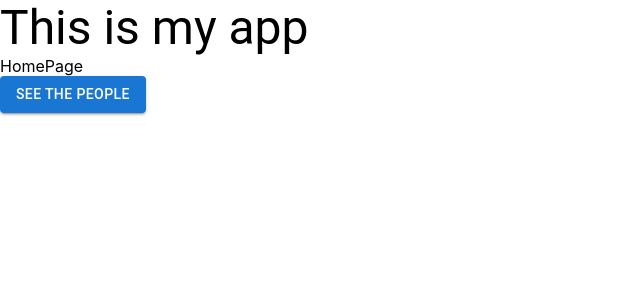
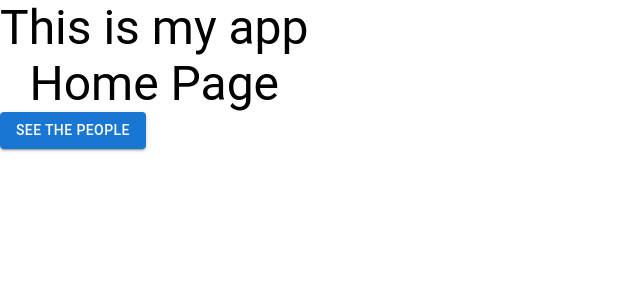
Before and after one commit to Stephankarl/people_net, a React (Create React App) app: page / in a window 1280 px wide. Shown: the top 300 px of the page, without its empty margins (0-640 px from the left). Built offline with nearby package versions, Linux system fonts and the light colour scheme.

Commit message:
home page changed

```diff
--- a/src/components/HomePage.js
+++ b/src/components/HomePage.js
@@ -1,7 +1,12 @@
 import React from 'react'
+import { Grid, Typography } from '@mui/material'
 
 export default function HomePage() {
   return (
-    <div>HomePage</div>
+    <Grid container>
+      <Grid item xs={12}>
+        <Typography variant='h3' align='center'>Home Page</Typography>
+      </Grid>
+    </Grid>
   )
 }
```
